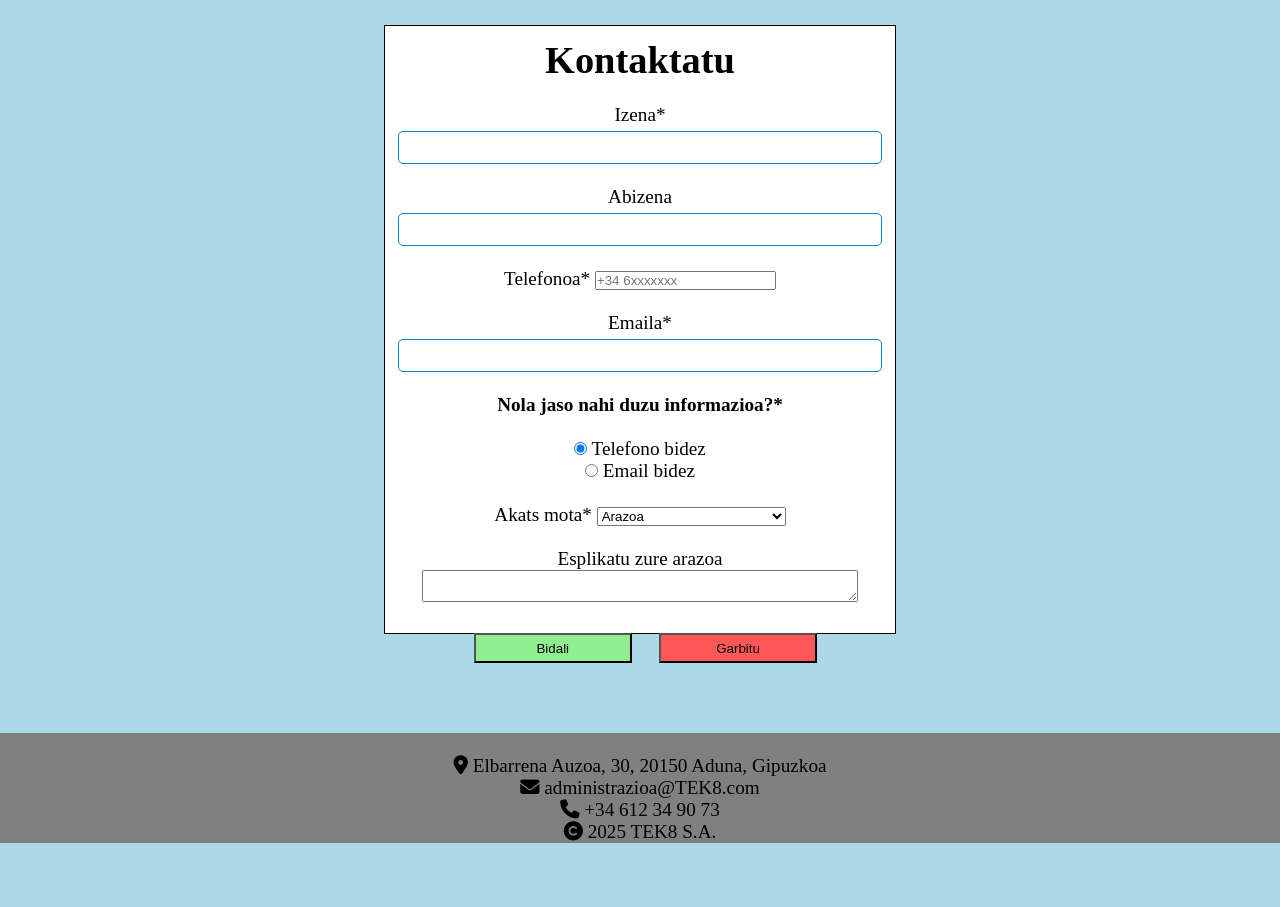
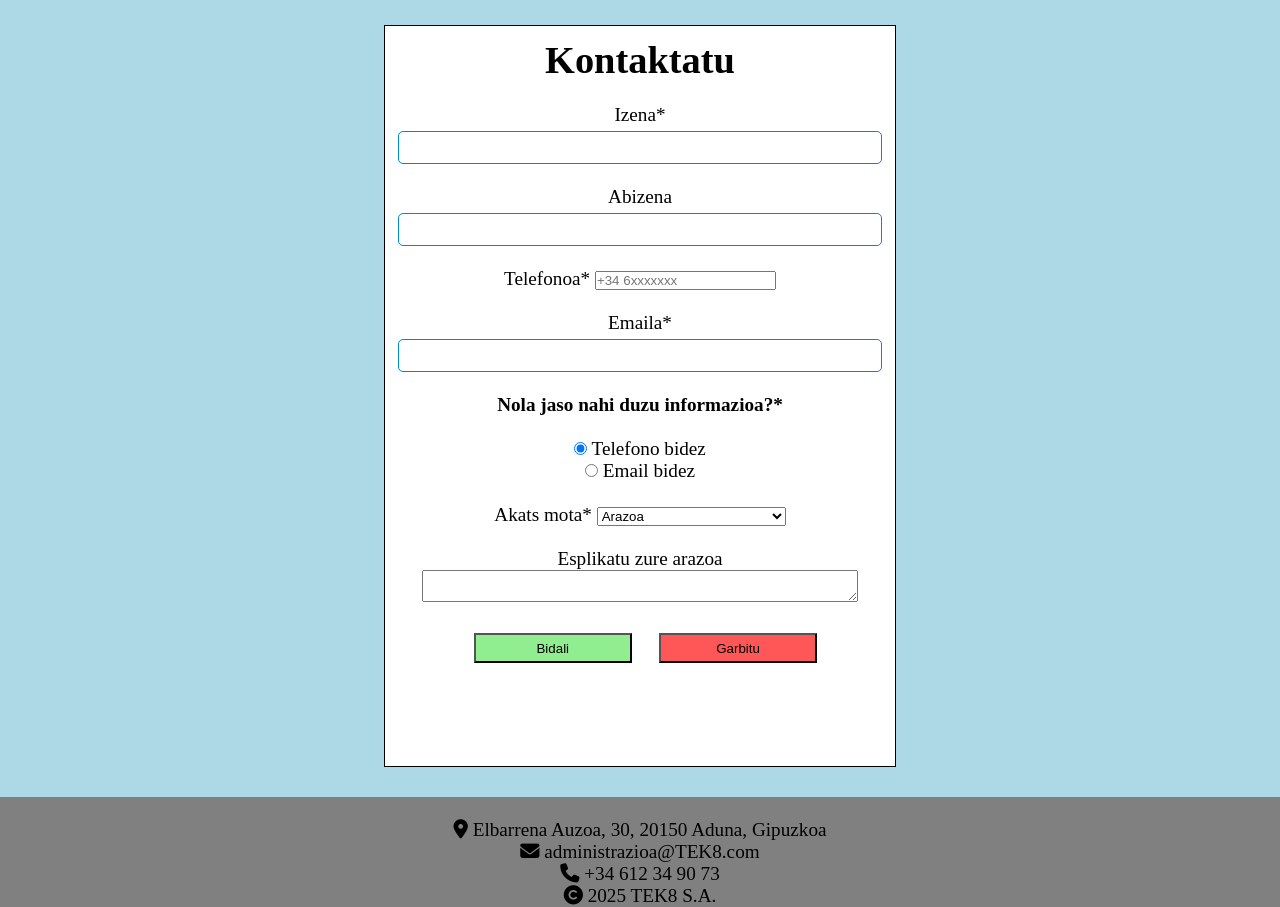
Before and after one commit to iguisado228/2Erronka, a PHP site: page /kontaktua.php in a window 1280 px wide. Shown: the part 374-1281 px from the top of the page. Before the commit the page ends 1217 px from the top, so only its background shows below. Run offline with PHP 8.4, Linux system fonts and the light colour scheme; some libraries are stand-ins or nearby versions.

Commit message:
kontaktuaren formularioaren arazoa konponduta

```diff
--- a/WebOrria/Web/css_m.css
+++ b/WebOrria/Web/css_m.css
@@ -499,10 +499,11 @@ table, td, tr, th{
         margin: 2% auto;
         background-color: white;
         padding: 1%;
-        height: 83%;
+        height: 93%;
         box-sizing: border-box;
         text-align: center;
-        margin-bottom: 5%;
+        margin-bottom: 10%;
+        bottom:10%;
     }
 
     .formularioa .explikaziokaxa {
@@ -544,19 +545,20 @@ table, td, tr, th{
         min-height: 40%;
         font-size: 100%;
         text-decoration: none;
-        border:1px solid black;
+
 
 
     }
 
-    .add-to-cart {
+    .produktuak>.produktua>.add-to-cart {
         background-color: #28a745;
         color: white;
         width: 100%;
         height: 6%;
         border-collapse: collapse;
         cursor: pointer;
-        bottom:0%;
+        bottom: 0%;
+
     }
     @media (max-width:480px){
     .remove-from-cart{
@@ -564,7 +566,7 @@ table, td, tr, th{
         border:1px solid black;
         border-collapse: collapse;
         min-width: 10%;
-        width: 30%;
+        width: 50%;
         height: 15%;
     }
 }
@@ -573,8 +575,9 @@ table, td, tr, th{
     background-color: red;
     border:1px solid black;
     border-collapse: collapse;
-    width: 10%;
+    width: 20%;
     height: 15%;
+
 }
 }
 
```
